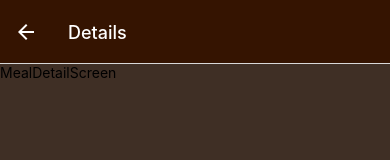
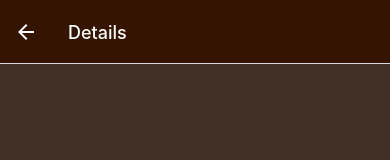
Before and after one commit to carlitoSwaaay/RNCourse-Meals-app, a React Native app: screen /MealDetail in a window 390 px wide. Shown: the top 160 px of the page. Built offline with nearby package versions, Linux system fonts and the light colour scheme.

Commit message:
Update MealDetailScreen.js

```diff
--- a/screens/MealDetailScreen.js
+++ b/screens/MealDetailScreen.js
@@ -1,12 +1,17 @@
 import { StyleSheet, Text, View } from 'react-native'
-import React from 'react'
+import { useNavigation } from '@react-navigation/native'
+import { FlatList } from 'react-native'
 
-const MealDetailScreen = () => {
-  return (
-    <View>
-      <Text>MealDetailScreen</Text>
-    </View>
-  )
+
+
+
+
+const MealDetailScreen = ({ navigation }) => {
+  const renderDetailItems = (itemData) => {
+    const pressHandler = () => {
+
+   }
+ };
 }
 
 export default MealDetailScreen
```
